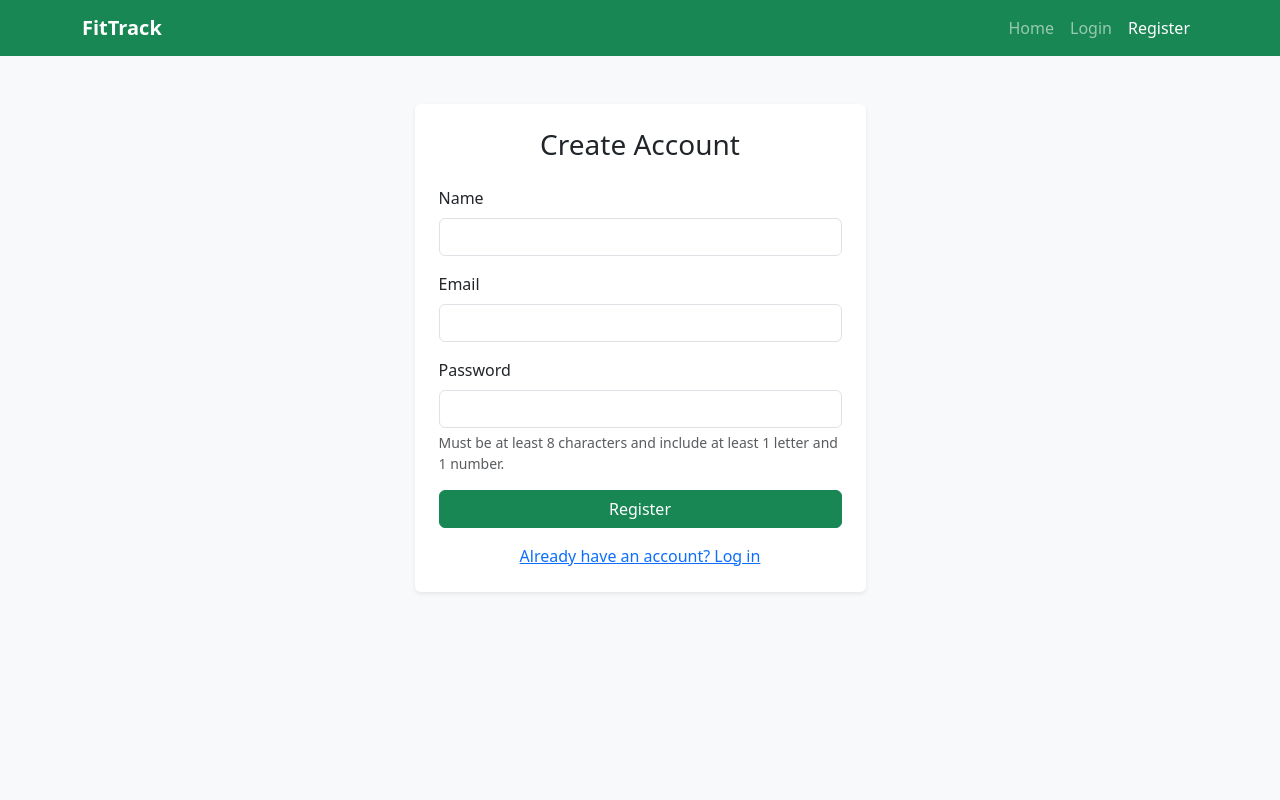
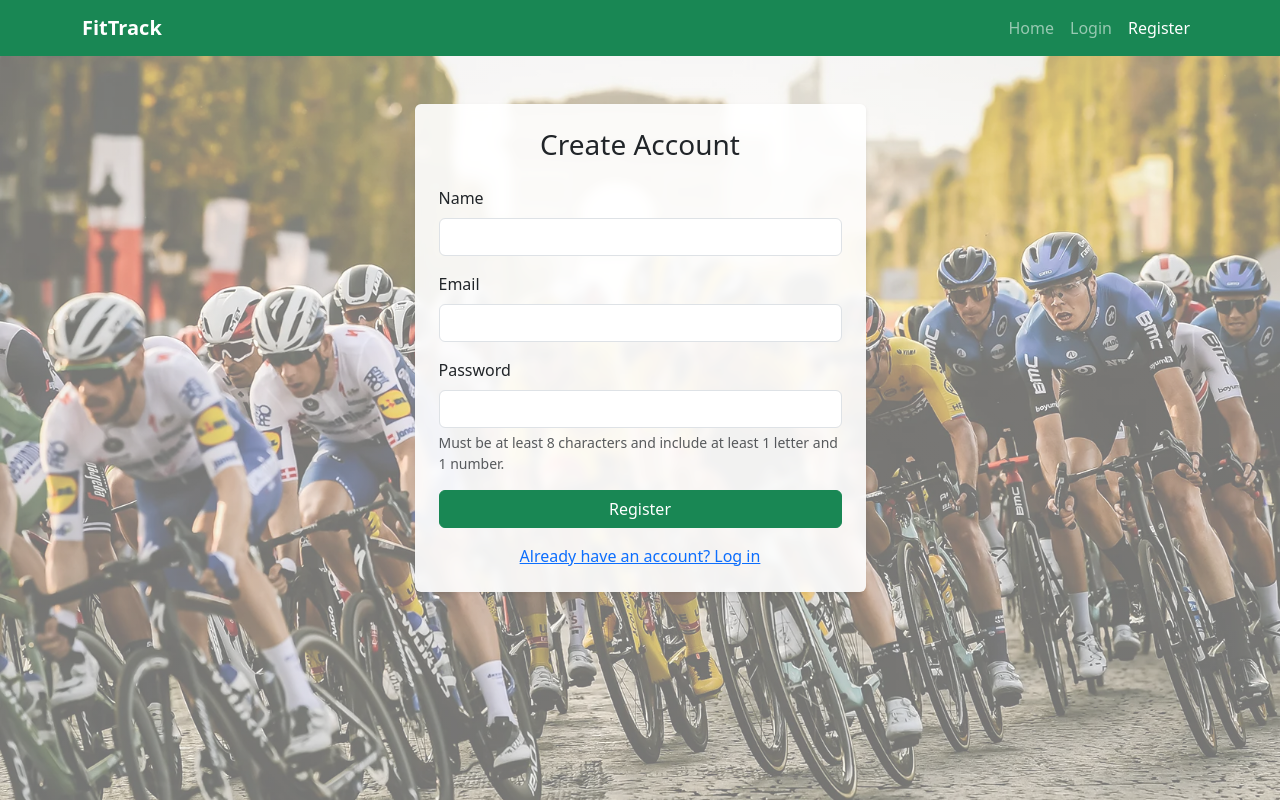
Before and after one commit to kiegiam/CITS3403-Test-Repo, a Flask app: page /register in a window 1280 px wide. Run offline with Flask 3, Linux system fonts and the light colour scheme.

Commit message:
Added Background images for the main, login and register pages

```diff
--- a/static/css/styles.css
+++ b/static/css/styles.css
@@ -233,3 +233,19 @@ textarea {
     display: flex;
     align-items: center;
 }
+html, body {
+    min-height: 100%;
+}
+
+body.dashboard-page {
+    background:
+        linear-gradient(rgba(255, 255, 255, 0.45), rgba(255, 255, 255, 0.45)),
+        url("../background image/tour-de-france-arc-de-triomphe-Pauline-Ballet.webp") center center / cover no-repeat fixed !important;
+    min-height: 100vh;
+    background-color: transparent !important;
+}
+.dashboard-page .card {
+    background-color: rgba(255, 255, 255, 0.9);
+    backdrop-filter: blur(4px);
+    -webkit-backdrop-filter: blur(4px);
+}
--- a/templates/login.html
+++ b/templates/login.html
@@ -15,7 +15,7 @@
         href="{{ url_for('static', filename='css/styles.css') }}"
     >
 </head>
-<body class="bg-light">
+<body class="dashboard-page">
 
     <header>
         <nav class="navbar navbar-expand-lg navbar-dark bg-success">
--- a/templates/register.html
+++ b/templates/register.html
@@ -14,7 +14,7 @@
         href="{{ url_for('static', filename='css/styles.css') }}"
     >
 </head>
-<body class="bg-light">
+<body class="dashboard-page">
     <header>
         <nav class="navbar navbar-expand-lg navbar-dark bg-success">
             <div class="container">
```
